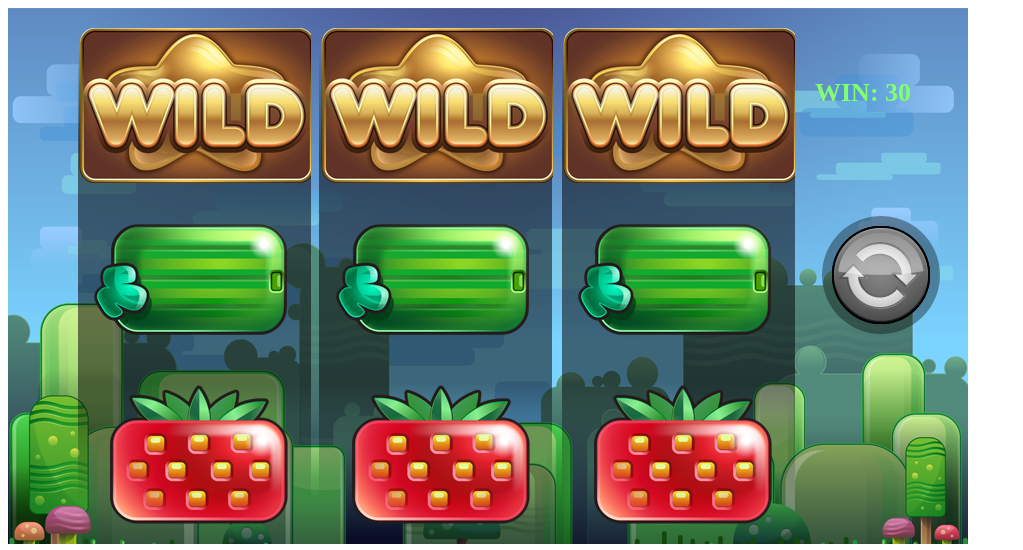
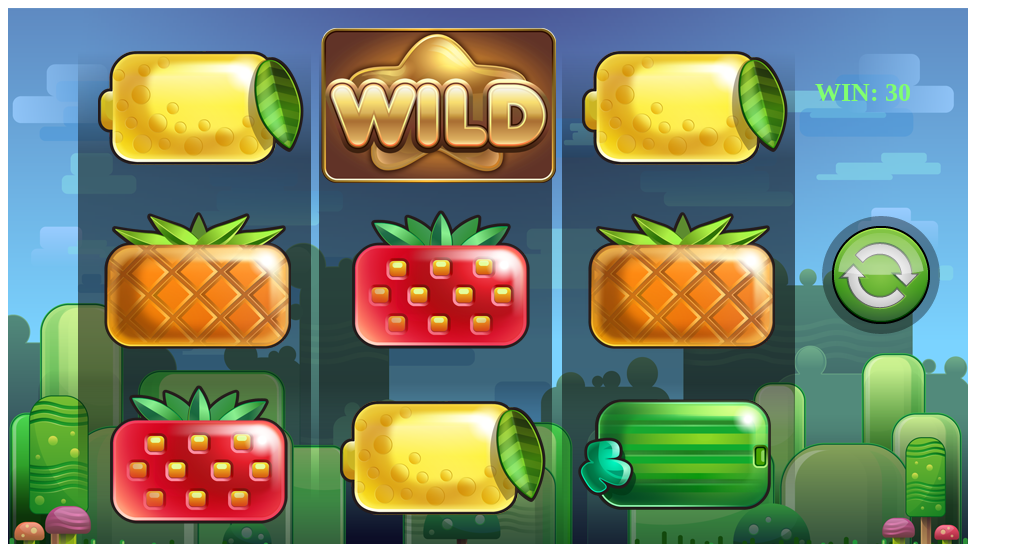
Before and after one commit to Kichrum/KichSpin, a plain HTML site: page index.html in a window 1280 px wide. Shown: the whole page, without its empty margins (0-1023 px from the left). Drawn offline with nearby package versions, Linux system fonts and the light colour scheme.

Commit message:
Random spin

```diff
--- a/css/main.css
+++ b/css/main.css
@@ -9,9 +9,6 @@
 }
 .symbols {
     display: none;
-}
-.table .symbols {
-    display: block;
 }
 .symbol {
     width: 235px;
@@ -46,6 +43,7 @@
 .cols {
     margin-left: 71px;
     float: left;
+    overflow: hidden;
 }
 .col:first-child {
     margin-left: 0;
@@ -55,7 +53,6 @@
     float: left;
     width: 232px;
     margin-left: 10px;
-    overflow: hidden;
 }
 .actions {
     float: left;
--- a/index.html
+++ b/index.html
@@ -24,7 +24,7 @@
             </div>
             <div class="actions">
                 <div class="win">WIN: <span class="score">30</span></div>
-                <a href="#" class="button disabled"></a>
+                <a href="#" class="button"></a>
             </div>
         </div>
         <div class="symbols">
--- a/js/main.js
+++ b/js/main.js
@@ -3,5 +3,26 @@
 */
 
 $('document').ready(function(){
-    $('.col').append($('.symbols').clone());
+    fillColumns();
+    $('.button').on('click', spin);
 });
+
+function shuffle(o){
+    for(var j, x, i = o.length; i; j = Math.floor(Math.random() * i), x = o[--i], o[i] = o[j], o[j] = x);
+    return o;
+};
+
+var fillColumns = function() {
+    $('.col').html('');
+    $('.col').each(function(j, col) {
+        var symbols = shuffle([1,2,3,4,5]);
+        for(var i = 0; i < 10; i++) {
+            $(col).append($('.symbols .symbol' + symbols[i%5]).clone());
+        }
+    });
+};
+
+var spin = function(e) {
+    e.preventDefault();
+    fillColumns();
+};
```
